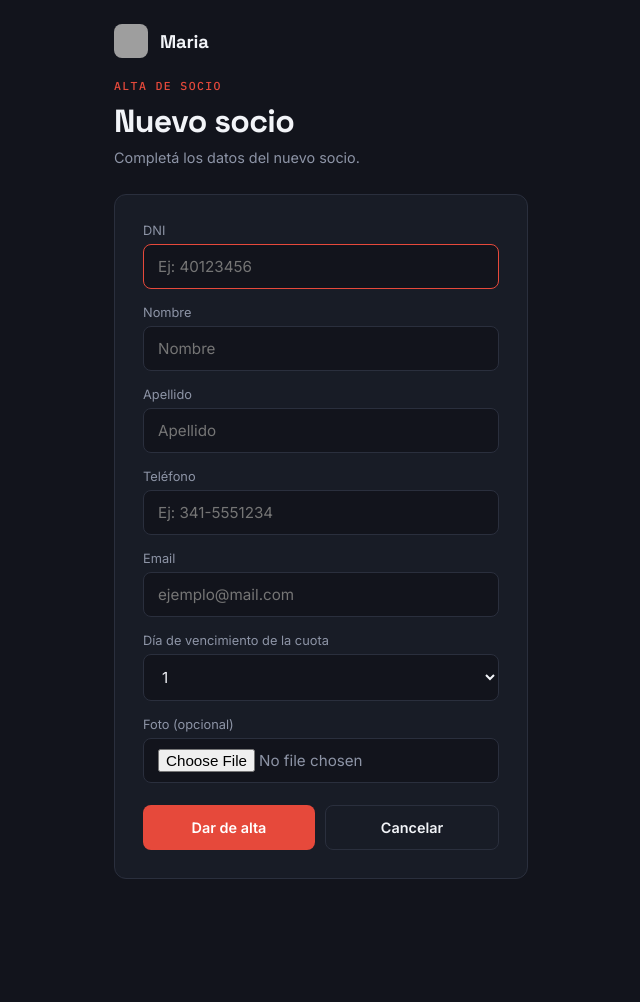
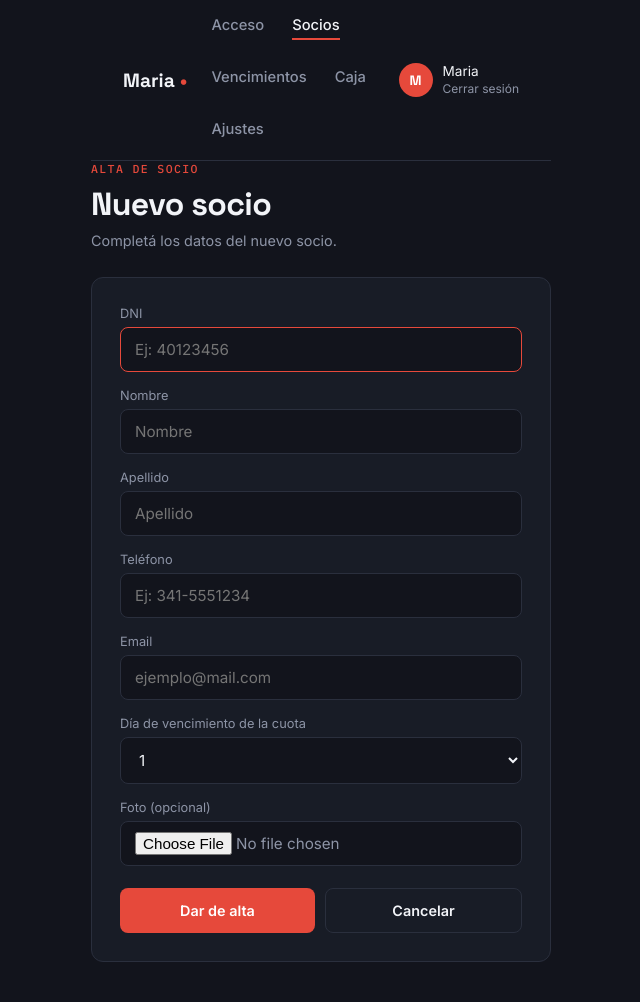
Before and after one commit to marchedev2002/gimnasio-app, a Flask app: page /nuevo in a window 1280 px wide. Shown: the whole page, without its empty margins (319-959 px from the left). Before the commit the page ends 879 px from the top, so only its background shows below. Run offline with Flask 3, Linux system fonts and the light colour scheme; a user stored in the database is signed in; grey boxes are pictures that could not be loaded.

Commit message:
Agrego barra de navegacion en todos los html

```diff
--- a/static/css/style.css
+++ b/static/css/style.css
@@ -663,3 +663,109 @@ input[type="file"].db-input { padding: 10px 14px; color: var(--db-text-dim); }
     width: 100%;
     max-width: 320px;
 }
+
+/* --- Barra de navegación unificada --- */
+
+.db-nav {
+    display: flex;
+    align-items: center;
+    justify-content: space-between;
+    gap: 24px;
+    padding: 16px 32px;
+    border-bottom: 1px solid var(--db-border);
+    background: var(--db-bg);
+    flex-wrap: wrap;
+}
+
+.db-nav-brand {
+    font-family: var(--db-display);
+    font-weight: 700;
+    font-size: 1.2rem;
+    color: var(--db-text);
+    text-decoration: none;
+    white-space: nowrap;
+}
+
+.db-nav-dot {
+    color: var(--db-accent);
+}
+
+.db-nav-tabs {
+    display: flex;
+    gap: 28px;
+    flex: 1;
+    flex-wrap: wrap;
+}
+
+.db-nav-tab {
+    color: var(--db-text-dim);
+    text-decoration: none;
+    font-size: 0.92rem;
+    font-weight: 500;
+    padding-bottom: 4px;
+    border-bottom: 2px solid transparent;
+    transition: color 0.15s;
+}
+
+.db-nav-tab:hover {
+    color: var(--db-text);
+}
+
+.db-nav-tab-activo {
+    color: var(--db-text);
+    border-bottom-color: var(--db-accent);
+}
+
+.db-nav-usuario {
+    display: flex;
+    align-items: center;
+    gap: 10px;
+}
+
+.db-nav-avatar {
+    width: 34px;
+    height: 34px;
+    border-radius: 50%;
+    background: var(--db-accent);
+    color: #fff;
+    display: flex;
+    align-items: center;
+    justify-content: center;
+    font-family: var(--db-display);
+    font-weight: 700;
+    font-size: 0.85rem;
+    flex-shrink: 0;
+}
+
+.db-nav-usuario-info {
+    display: flex;
+    flex-direction: column;
+    line-height: 1.3;
+}
+
+.db-nav-usuario-nombre {
+    font-size: 0.85rem;
+    color: var(--db-text);
+    text-transform: capitalize;
+}
+
+.db-nav-logout {
+    font-size: 0.75rem;
+    color: var(--db-text-dim);
+    text-decoration: none;
+}
+
+.db-nav-logout:hover {
+    color: var(--db-accent);
+}
+
+@media (max-width: 768px) {
+    .db-nav {
+        padding: 14px 16px;
+    }
+    .db-nav-tabs {
+        gap: 16px;
+        order: 3;
+        width: 100%;
+    }
+}
--- a/templates/checkin.html
+++ b/templates/checkin.html
@@ -9,7 +9,8 @@
     <link href="https://fonts.googleapis.com/css2?family=Space+Grotesk:wght@500;700&family=Inter:wght@400;500;600&family=IBM+Plex+Mono:wght@500&display=swap" rel="stylesheet">
     <link rel="stylesheet" href="{{ url_for('static', filename='css/style.css') }}">
 </head>
-<body class="db-center">
+<body>
+    {% include 'partials/navbar.html' %}
     <div class="db-wrapper db-wrapper--narrow" style="text-align:center;">
         <p class="db-eyebrow">Control de acceso</p>
         <h1 class="db-page-title">Registrar ingreso</h1>
--- a/templates/confirmar_eliminar.html
+++ b/templates/confirmar_eliminar.html
@@ -9,7 +9,8 @@
     <link href="https://fonts.googleapis.com/css2?family=Space+Grotesk:wght@500;700&family=Inter:wght@400;500;600&family=IBM+Plex+Mono:wght@500&display=swap" rel="stylesheet">
     <link rel="stylesheet" href="{{ url_for('static', filename='css/style.css') }}">
 </head>
-<body class="db-center">
+<body>
+    {% include 'partials/navbar.html' %}
     <div class="db-wrapper db-wrapper--narrow">
         <p class="db-eyebrow" style="text-align:center;">Acción irreversible</p>
         <h1 class="db-page-title" style="text-align:center;">Confirmar baja</h1>
--- a/templates/form_clase.html
+++ b/templates/form_clase.html
@@ -9,7 +9,8 @@
     <link href="https://fonts.googleapis.com/css2?family=Space+Grotesk:wght@500;700&family=Inter:wght@400;500;600&family=IBM+Plex+Mono:wght@500&display=swap" rel="stylesheet">
     <link rel="stylesheet" href="{{ url_for('static', filename='css/style.css') }}">
 </head>
-<body class="db-center">
+<body>
+    {% include 'partials/navbar.html' %}
     <div class="db-wrapper db-wrapper--narrow">
         <p class="db-eyebrow">Administración</p>
         <h1 class="db-page-title">Nueva clase</h1>
--- a/templates/form_precio.html
+++ b/templates/form_precio.html
@@ -9,7 +9,8 @@
     <link href="https://fonts.googleapis.com/css2?family=Space+Grotesk:wght@500;700&family=Inter:wght@400;500;600&family=IBM+Plex+Mono:wght@500&display=swap" rel="stylesheet">
     <link rel="stylesheet" href="{{ url_for('static', filename='css/style.css') }}">
 </head>
-<body class="db-center">
+<body>
+    {% include 'partials/navbar.html' %}
     <div class="db-wrapper db-wrapper--narrow">
         <p class="db-eyebrow">Administración</p>
         <h1 class="db-page-title">Nuevo tipo de membresía</h1>
--- a/templates/form_profesor.html
+++ b/templates/form_profesor.html
@@ -9,7 +9,8 @@
     <link href="https://fonts.googleapis.com/css2?family=Space+Grotesk:wght@500;700&family=Inter:wght@400;500;600&family=IBM+Plex+Mono:wght@500&display=swap" rel="stylesheet">
     <link rel="stylesheet" href="{{ url_for('static', filename='css/style.css') }}">
 </head>
-<body class="db-center">
+<body>
+    {% include 'partials/navbar.html' %}
     <div class="db-wrapper db-wrapper--narrow">
         <p class="db-eyebrow">Administración</p>
         <h1 class="db-page-title">Nuevo profesor</h1>
--- a/templates/form_socio.html
+++ b/templates/form_socio.html
@@ -9,14 +9,9 @@
     <link href="https://fonts.googleapis.com/css2?family=Space+Grotesk:wght@500;700&family=Inter:wght@400;500;600&family=IBM+Plex+Mono:wght@500&display=swap" rel="stylesheet">
     <link rel="stylesheet" href="{{ url_for('static', filename='css/style.css') }}">
 </head>
-<body class="db-center">
+<body>
     <div class="db-wrapper db-wrapper--narrow">
-        <header class="db-topbar" style="border:none; margin-bottom:20px; padding:0;">
-            <a href="{{ url_for('index') }}" class="db-brand">
-                <img src="{{ url_for('static', filename='img/logo.png') }}" alt="Logo" class="db-logo" onerror="this.style.display='none'">
-                <span class="db-brand-name">{{ nombre_gimnasio }}</span>
-            </a>
-        </header>
+        {% include 'partials/navbar.html' %}
 
         <p class="db-eyebrow">{{ 'Alta de socio' if modo == 'nuevo' else 'Edición de socio' }}</p>
         <h1 class="db-page-title">{{ 'Nuevo socio' if modo == 'nuevo' else 'Editar datos' }}</h1>
--- /dev/null
+++ b/templates/partials/navbar.html
@@ -0,0 +1,21 @@
+<header class="db-nav">
+    <a href="{{ url_for('index') }}" class="db-nav-brand">
+        {{ nombre_gimnasio }} <span class="db-nav-dot">•</span>
+    </a>
+
+    <nav class="db-nav-tabs">
+        <a href="{{ url_for('checkin') }}" class="db-nav-tab {% if request.endpoint in ['checkin', 'procesar_checkin', 'index', 'buscar'] %}db-nav-tab-activo{% endif %}">Acceso</a>
+        <a href="{{ url_for('listado_socios') }}" class="db-nav-tab {% if request.endpoint in ['listado_socios', 'ver_socio', 'nuevo_socio', 'editar_socio', 'nuevo_pago', 'eliminar_socio', 'confirmar_eliminar'] %}db-nav-tab-activo{% endif %}">Socios</a>
+        <a href="{{ url_for('alertas') }}" class="db-nav-tab {% if request.endpoint == 'alertas' %}db-nav-tab-activo{% endif %}">Vencimientos</a>
+        <a href="{{ url_for('reportes') }}" class="db-nav-tab {% if request.endpoint in ['reportes', 'exportar_reporte', 'desbloquear_reportes'] %}db-nav-tab-activo{% endif %}">Caja</a>
+        <a href="{{ url_for('admin_general') }}" class="db-nav-tab {% if request.endpoint in ['admin_general', 'nuevo_precio', 'editar_precio', 'nuevo_profesor', 'nueva_clase'] %}db-nav-tab-activo{% endif %}">Ajustes</a>
+    </nav>
+
+    <div class="db-nav-usuario">
+        <div class="db-nav-avatar">{{ session.get('nombre', session.get('usuario', '?'))[0]|upper }}</div>
+        <div class="db-nav-usuario-info">
+            <span class="db-nav-usuario-nombre">{{ session.get('nombre', session.get('usuario', '')) }}</span>
+            <a href="{{ url_for('logout') }}" class="db-nav-logout">Cerrar sesión</a>
+        </div>
+    </div>
+</header>
--- a/templates/resultado_checkin.html
+++ b/templates/resultado_checkin.html
@@ -9,7 +9,8 @@
     <link href="https://fonts.googleapis.com/css2?family=Space+Grotesk:wght@500;700&family=Inter:wght@400;500;600&family=IBM+Plex+Mono:wght@500&display=swap" rel="stylesheet">
     <link rel="stylesheet" href="{{ url_for('static', filename='css/style.css') }}">
 </head>
-<body class="db-center">
+<body>
+    {% include 'partials/navbar.html' %}
     <div class="db-wrapper db-wrapper--narrow">
         <div class="db-card">
             <div class="db-profile">
```
Also changed, not shown: templates/admin.html (+1 -7 lines), templates/alertas.html (+1 -7 lines), templates/form_pago.html (+2 -7 lines), templates/index.html (+1 -10 lines), templates/listado.html (+1 -7 lines), templates/reportes.html (+1 -7 lines), templates/resultado.html (+2 -8 lines).
